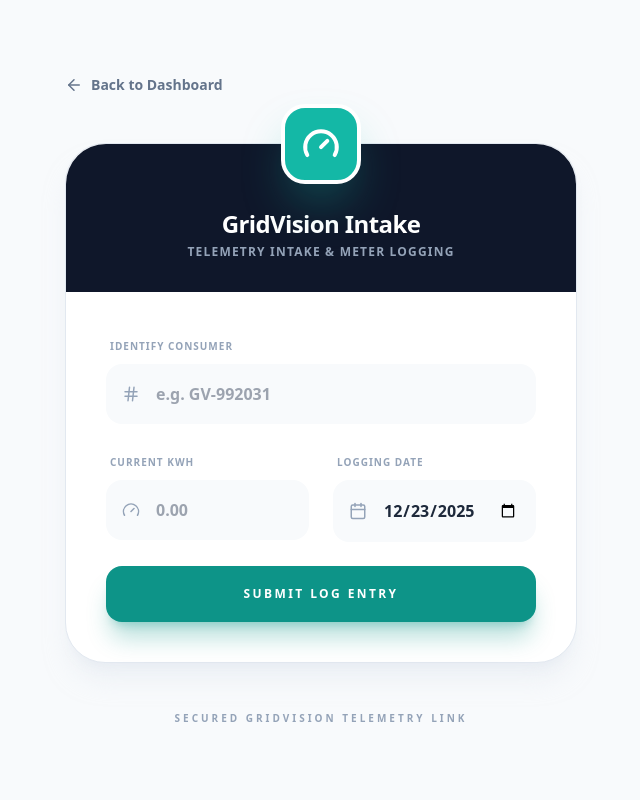
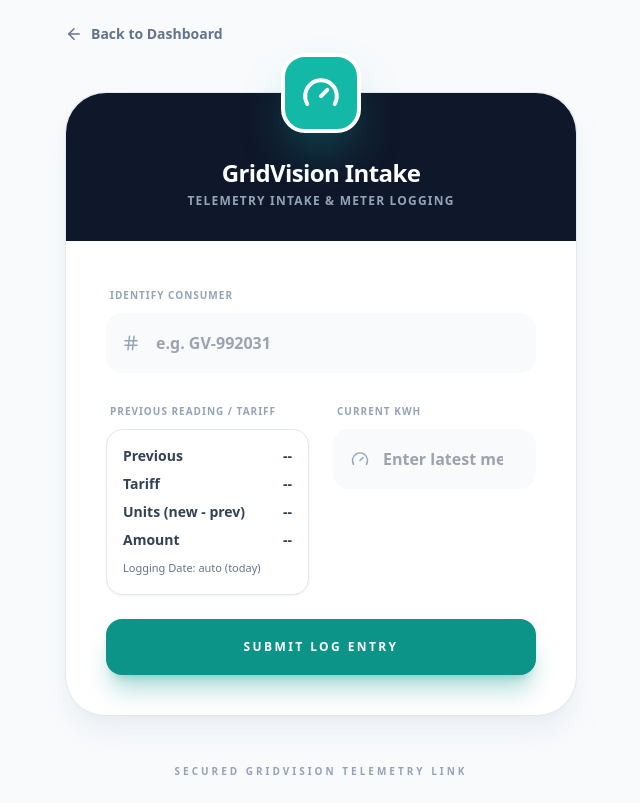
Before and after one commit to vikas-ss0407/SmartEB, a React (Vite) app in the folder Smartebfrontend/: page /add-reading in a window 1280 px wide. Shown: the whole page, without its empty margins (319-959 px from the left). Built offline with nearby package versions, Linux system fonts and the light colour scheme; sample sign-in values are in the browser's storage.

Commit message:
updated the add reading on admin

```diff
--- a/Smartebfrontend/src/components/admin/AddReading.jsx
+++ b/Smartebfrontend/src/components/admin/AddReading.jsx
@@ -1,10 +1,10 @@
-import React, { useState } from 'react';
+import React, { useState, useEffect } from 'react';
 import { useNavigate } from 'react-router-dom';
 import axios from 'axios';
+import { getBillSummary } from '../../api/consumerApi';
 import {
   ArrowLeft,
   Gauge,
-  Calendar,
   Hash,
   CheckCircle2,
   AlertCircle
@@ -15,8 +15,12 @@ function AddReading() {
   const [reading, setReading] = useState({
     consumerNumber: '',
     meterReading: '',
-    readingDate: new Date().toISOString().split('T')[0],
   });
+
+  const [prevReading, setPrevReading] = useState(null);
+  const [tariffRate, setTariffRate] = useState(null);
+  const [unitsComputed, setUnitsComputed] = useState(null);
+  const [amountComputed, setAmountComputed] = useState(null);
 
   const [status, setStatus] = useState({ type: '', msg: '' });
   const [isSubmitting, setIsSubmitting] = useState(false);
@@ -25,12 +29,71 @@ function AddReading() {
     setReading({ ...reading, [e.target.name]: e.target.value });
   };
 
+  // Fetch existing consumer reading and tariff when consumer id entered
+  useEffect(() => {
+    const loadConsumer = async () => {
+      const id = reading.consumerNumber.trim();
+      if (!id) return;
+      try {
+        const data = await getBillSummary(id);
+        setPrevReading(Number(data.currentReading || 0));
+        setTariffRate(Number(data.tariffRate || 0));
+        setStatus({ type: '', msg: '' });
+      } catch (err) {
+        setPrevReading(null);
+        setTariffRate(null);
+        setStatus({ type: 'error', msg: 'Consumer not found. Please verify the ID.' });
+      }
+    };
+    loadConsumer();
+  }, [reading.consumerNumber]);
+
+  // Compute units and amount as user types current reading
+  useEffect(() => {
+    if (prevReading === null || tariffRate === null) {
+      setUnitsComputed(null);
+      setAmountComputed(null);
+      return;
+    }
+    const currentVal = Number(reading.meterReading);
+    if (!Number.isFinite(currentVal)) {
+      setUnitsComputed(null);
+      setAmountComputed(null);
+      return;
+    }
+    const units = currentVal - prevReading;
+    setUnitsComputed(units);
+    if (units > 0) {
+      setAmountComputed(units * tariffRate);
+    } else {
+      setAmountComputed(null);
+    }
+  }, [reading.meterReading, prevReading, tariffRate]);
+
   const handleSubmit = async (e) => {
     e.preventDefault();
     setStatus({ type: '', msg: '' });
 
-    if (isNaN(reading.meterReading) || reading.meterReading <= 0) {
+    if (prevReading === null || tariffRate === null) {
+      setStatus({ type: 'error', msg: 'Enter a valid consumer ID to load previous reading and tariff.' });
+      return;
+    }
+
+    const currentVal = Number(reading.meterReading);
+    if (!Number.isFinite(currentVal) || currentVal <= 0) {
       setStatus({ type: 'error', msg: 'Please enter a valid meter reading above 0.' });
+      return;
+    }
+
+    if (currentVal <= prevReading) {
+      setStatus({ type: 'error', msg: `Current reading must be greater than previous reading (${prevReading}).` });
+      return;
+    }
+
+    const unitsToRecord = currentVal - prevReading;
+
+    if (unitsToRecord <= 0) {
+      setStatus({ type: 'error', msg: 'Units consumed must be greater than 0.' });
       return;
     }
 
@@ -39,12 +102,15 @@ function AddReading() {
       await axios.put(
         `http://localhost:5000/api/consumers/add-reading/${reading.consumerNumber}`,
         {
-          unitsConsumed: Number(reading.meterReading),
-          readingDate: reading.readingDate,
+          unitsConsumed: unitsToRecord,
+          currentReading: currentVal,
+          readingDate: new Date().toISOString(),
         }
       );
       setStatus({ type: 'success', msg: `Reading for ${reading.consumerNumber} recorded successfully!` });
       setReading(prev => ({ ...prev, meterReading: '' }));
+      setUnitsComputed(null);
+      setAmountComputed(null);
     } catch (err) {
       setStatus({ type: 'error', msg: 'Failed to update reading. Verify Consumer ID.' });
     } finally {
@@ -110,37 +176,36 @@ function AddReading() {
             </div>
 
             <div className="grid grid-cols-1 md:grid-cols-2 gap-6">
-              {/* Reading Value */}
-              <div className="space-y-2">
+              {/* Previous Reading & Tariff Info (Left on desktop) */}
+              <div className="space-y-2 md:order-1 order-2">
+                <label className="text-[10px] font-black text-slate-400 uppercase tracking-widest ml-1">Previous Reading / Tariff</label>
+                <div className="rounded-2xl bg-white border border-slate-200 px-4 py-4 text-sm text-slate-700 shadow-sm flex flex-col gap-2">
+                  <div className="flex justify-between"><span className="font-semibold">Previous</span><span className="font-bold">{prevReading !== null ? `${prevReading} kWh` : '--'}</span></div>
+                  <div className="flex justify-between"><span className="font-semibold">Tariff</span><span className="font-bold">{tariffRate !== null ? `Rs.${tariffRate}/unit` : '--'}</span></div>
+                  <div className="flex justify-between"><span className="font-semibold">Units (new - prev)</span><span className="font-bold">{unitsComputed !== null ? unitsComputed : '--'}</span></div>
+                  <div className="flex justify-between"><span className="font-semibold">Amount</span><span className="font-bold">{amountComputed !== null ? `Rs. ${amountComputed.toFixed(2)}` : '--'}</span></div>
+                  <div className="text-[11px] text-slate-500">Logging Date: auto (today)</div>
+                </div>
+              </div>
+
+              {/* Reading Value (Right on desktop) */}
+              <div className="space-y-2 md:order-2 order-1">
                 <label className="text-[10px] font-black text-slate-400 uppercase tracking-widest ml-1">Current kWh</label>
-                <div className="relative">
+                <div className={`relative rounded-2xl border-2 ${unitsComputed !== null && unitsComputed <= 0 ? 'border-rose-200 bg-rose-50/60' : 'border-transparent bg-slate-50'} focus-within:border-teal-500/20 focus-within:bg-white transition-all`}>
                   <Gauge className="absolute left-4 top-1/2 -translate-y-1/2 text-slate-400" size={18} />
                   <input
                     type="number"
                     name="meterReading"
-                    placeholder="0.00"
+                    placeholder="Enter latest meter reading"
                     value={reading.meterReading}
                     onChange={handleChange}
                     required
-                    className="w-full pl-12 pr-4 py-4 rounded-2xl bg-slate-50 border-2 border-transparent focus:border-teal-500/20 focus:bg-white transition-all text-slate-800 font-bold outline-none"
+                    className="w-full pl-12 pr-4 py-4 rounded-2xl bg-transparent text-slate-800 font-bold outline-none"
                   />
                 </div>
-              </div>
-
-              {/* Date */}
-              <div className="space-y-2">
-                <label className="text-[10px] font-black text-slate-400 uppercase tracking-widest ml-1">Logging Date</label>
-                <div className="relative">
-                  <Calendar className="absolute left-4 top-1/2 -translate-y-1/2 text-slate-400" size={18} />
-                  <input
-                    type="date"
-                    name="readingDate"
-                    value={reading.readingDate}
-                    onChange={handleChange}
-                    required
-                    className="w-full pl-12 pr-4 py-4 rounded-2xl bg-slate-50 border-2 border-transparent focus:border-teal-500/20 focus:bg-white transition-all text-slate-800 font-bold outline-none"
-                  />
-                </div>
+                {unitsComputed !== null && unitsComputed <= 0 && (
+                  <p className="text-xs font-semibold text-rose-600">Reading must be greater than previous reading.</p>
+                )}
               </div>
             </div>
 
```
